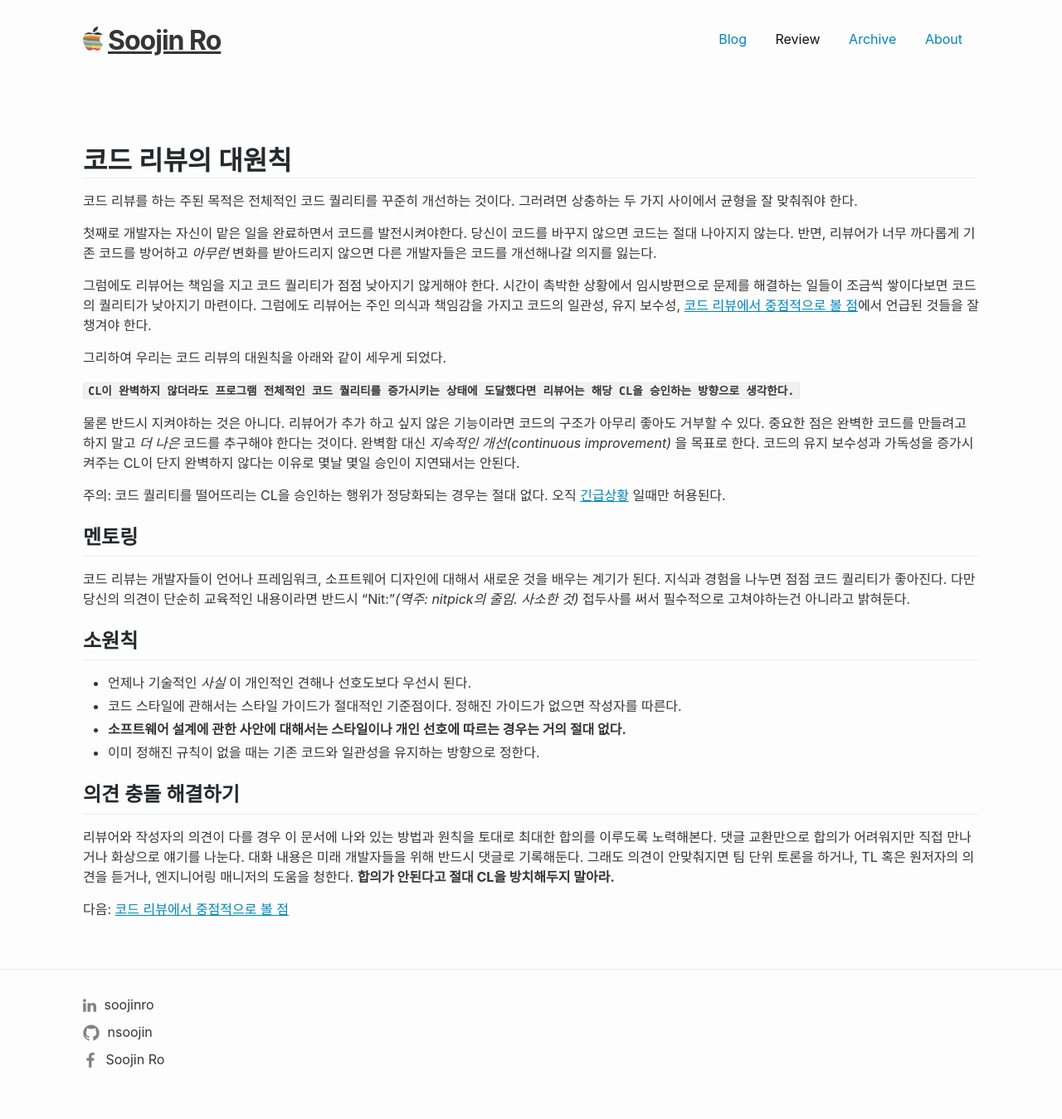
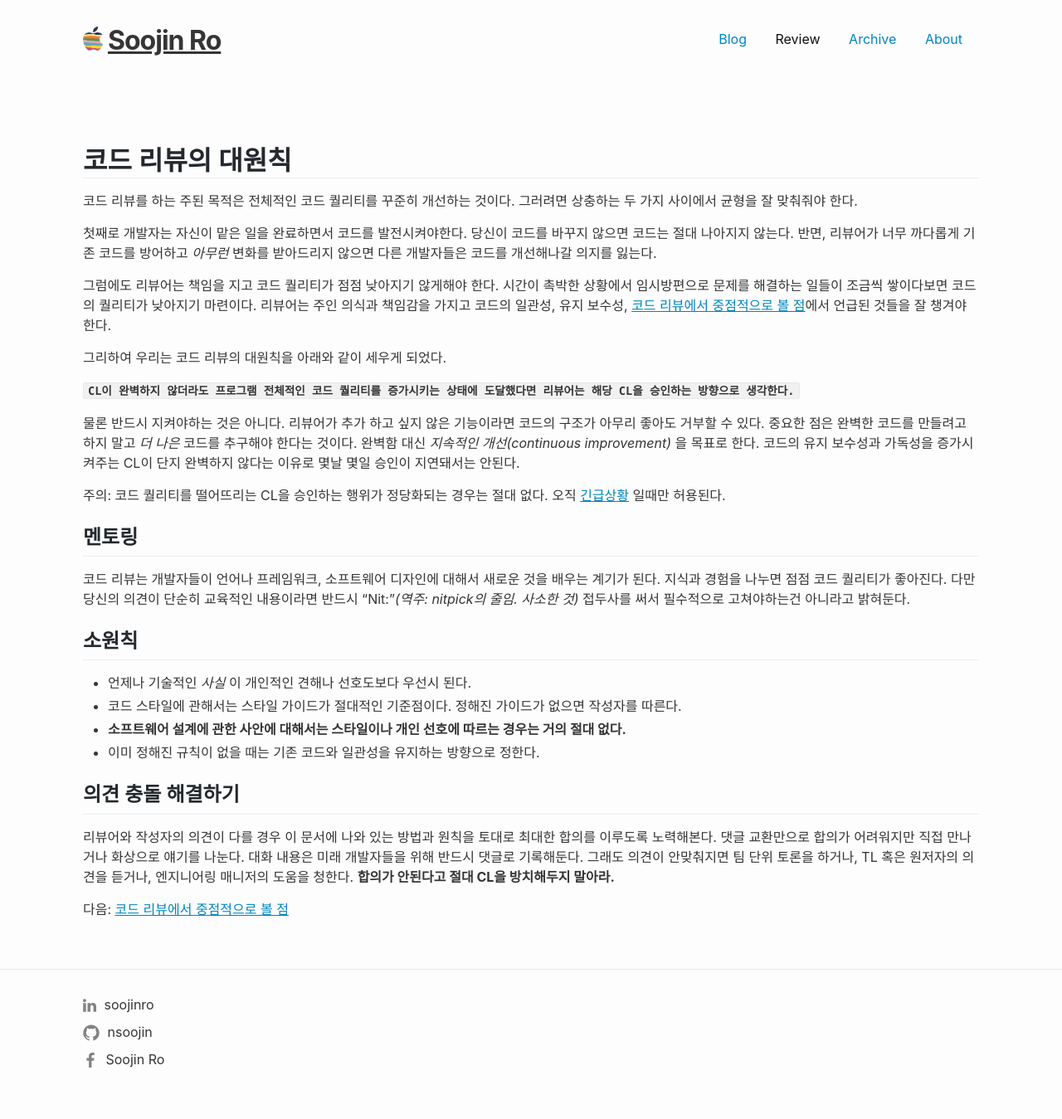
Before and after one commit to nsoojin/nsoojin.github.io, a Jekyll site: the page built from review/standard.md, in a window 1280 px wide. Shown: the whole page at 83% size. Built offline with Jekyll 4.4.1, drawn with Linux system fonts in a browser that asks for light colours.

Commit message:
반복 단어 제거

```diff
--- a/review/standard.md
+++ b/review/standard.md
@@ -13,7 +13,7 @@ published: true
 
 첫째로 개발자는 자신이 맡은 일을 완료하면서 코드를 발전시켜야한다. 당신이 코드를 바꾸지 않으면 코드는 절대 나아지지 않는다. 반면, 리뷰어가 너무 까다롭게 기존 코드를 방어하고 _아무런_ 변화를 받아드리지 않으면 다른 개발자들은 코드를 개선해나갈 의지를 잃는다.
 
-그럼에도 리뷰어는 책임을 지고 코드 퀄리티가 점점 낮아지기 않게해야 한다. 시간이 촉박한 상황에서 임시방편으로 문제를 해결하는 일들이 조금씩 쌓이다보면 코드의 퀄리티가 낮아지기 마련이다. 그럼에도 리뷰어는 주인 의식과 책임감을 가지고 코드의 일관성, 유지 보수성, [코드 리뷰에서 중점적으로 볼 점]({{ site.baseurl }}{% link review/looking-for.md %})에서 언급된 것들을 잘 챙겨야 한다.
+그럼에도 리뷰어는 책임을 지고 코드 퀄리티가 점점 낮아지기 않게해야 한다. 시간이 촉박한 상황에서 임시방편으로 문제를 해결하는 일들이 조금씩 쌓이다보면 코드의 퀄리티가 낮아지기 마련이다. 리뷰어는 주인 의식과 책임감을 가지고 코드의 일관성, 유지 보수성, [코드 리뷰에서 중점적으로 볼 점]({{ site.baseurl }}{% link review/looking-for.md %})에서 언급된 것들을 잘 챙겨야 한다.
 
 그리하여 우리는 코드 리뷰의 대원칙을 아래와 같이 세우게 되었다.
 
```
